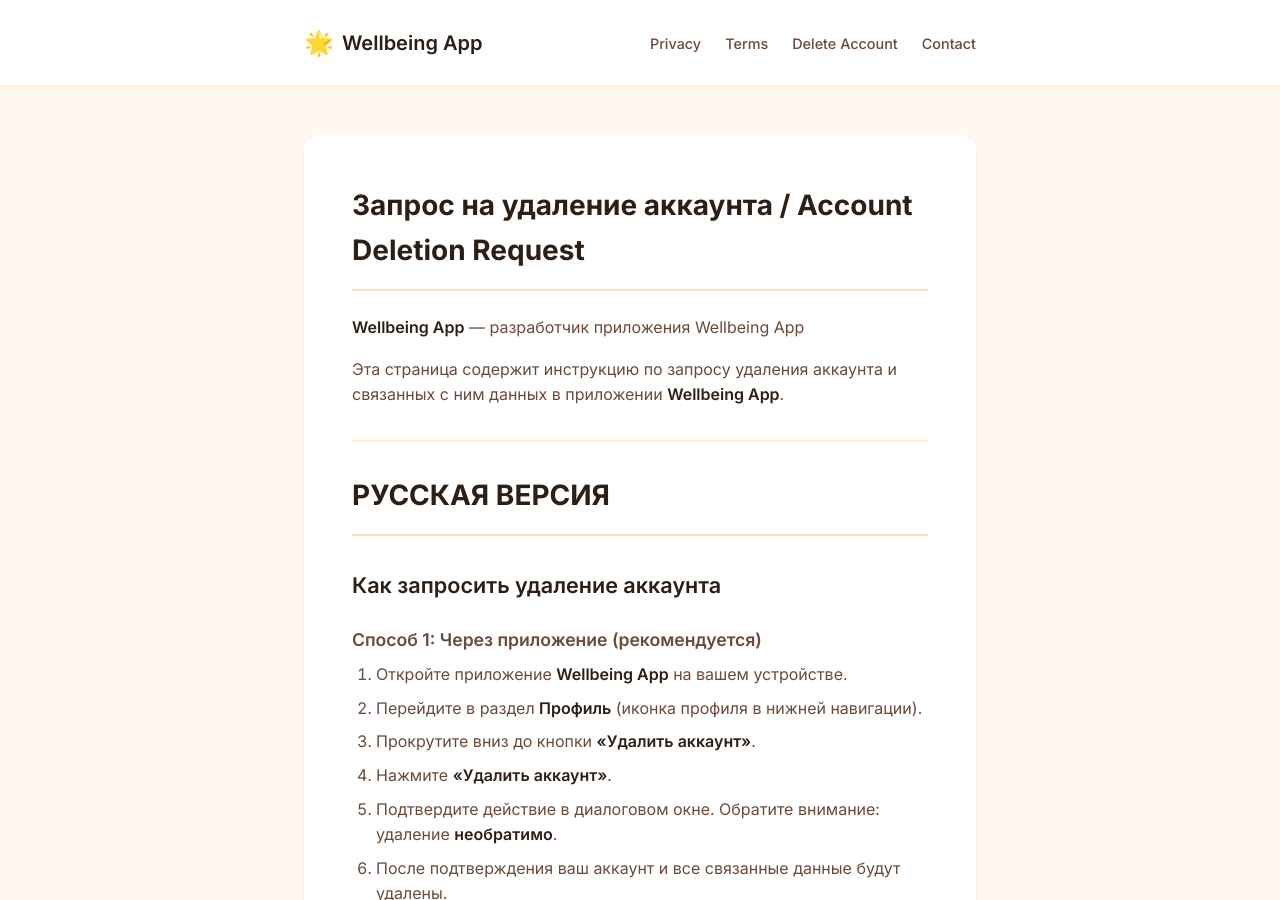
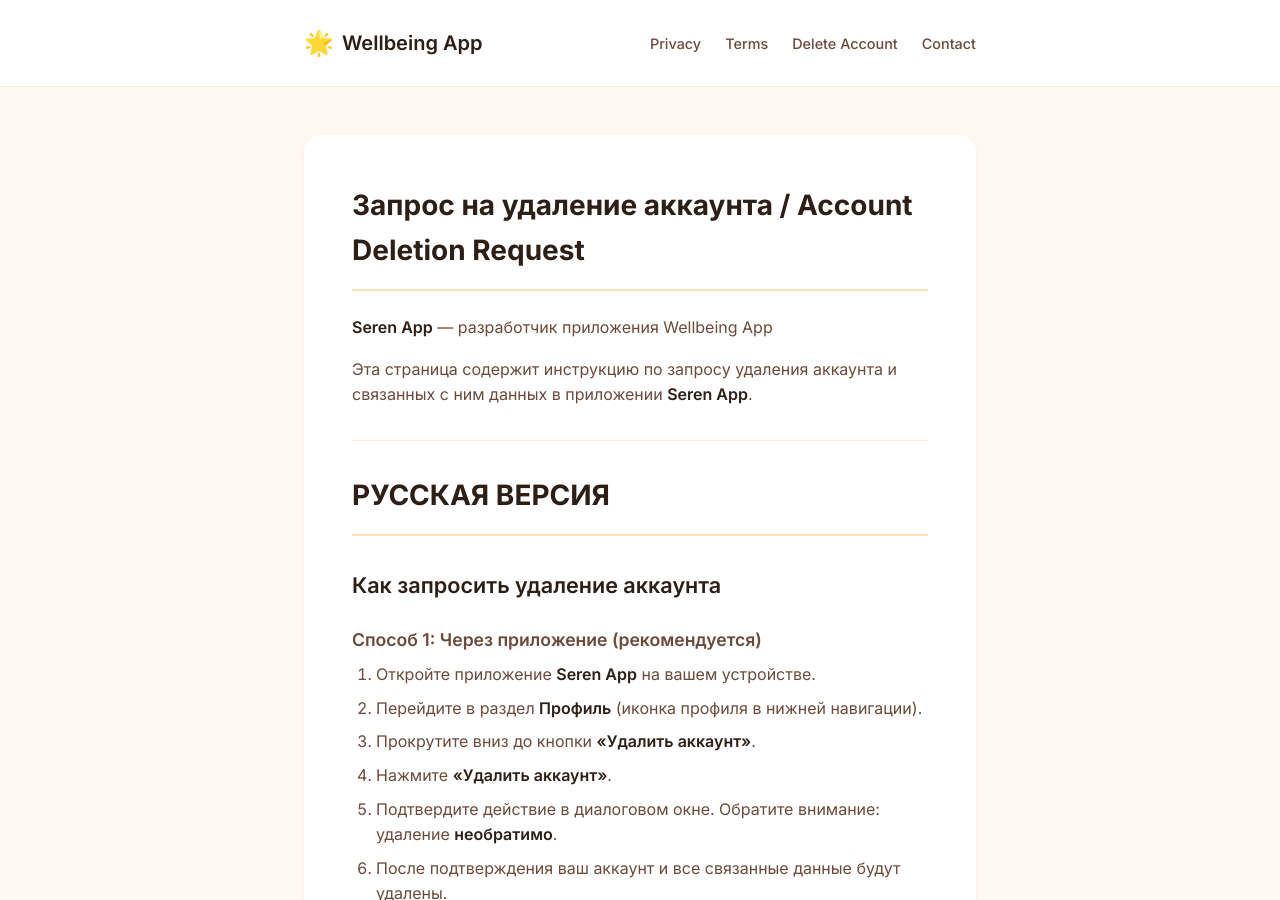
Before and after one commit to vlrjarsenev-ux/Seren-app, a Jekyll site: the page built from delete-account.md, in a window 1280 px wide and 900 px high. Built offline with Jekyll 4.4.1, drawn with Linux system fonts in a browser that asks for light colours; some of the changed text lies outside the part shown.

Commit message:
Update delete-account.md

```diff
--- a/delete-account.md
+++ b/delete-account.md
@@ -5,9 +5,9 @@ layout: default
 
 # Запрос на удаление аккаунта / Account Deletion Request
 
-**Wellbeing App** — разработчик приложения Wellbeing App
+**Seren App** — разработчик приложения Wellbeing App
 
-Эта страница содержит инструкцию по запросу удаления аккаунта и связанных с ним данных в приложении **Wellbeing App**.
+Эта страница содержит инструкцию по запросу удаления аккаунта и связанных с ним данных в приложении **Seren App**.
 
 ---
 
@@ -17,7 +17,7 @@ layout: default
 
 ### Способ 1: Через приложение (рекомендуется)
 
-1. Откройте приложение **Wellbeing App** на вашем устройстве.
+1. Откройте приложение **Seren App** на вашем устройстве.
 2. Перейдите в раздел **Профиль** (иконка профиля в нижней навигации).
 3. Прокрутите вниз до кнопки **«Удалить аккаунт»**.
 4. Нажмите **«Удалить аккаунт»**.
@@ -70,7 +70,7 @@ layout: default
 
 ## Контакты
 
-**Wellbeing App**
+**Seren App**
 Email: **vlrjarsenev@gmail.com**
 
 ---
@@ -83,7 +83,7 @@ Email: **vlrjarsenev@gmail.com**
 
 ### Method 1: Through the App (Recommended)
 
-1. Open the **Wellbeing App** on your device.
+1. Open the **Seren App** on your device.
 2. Go to **Profile** (profile icon in the bottom navigation).
 3. Scroll down to the **"Delete account"** button.
 4. Tap **"Delete account"**.
```
